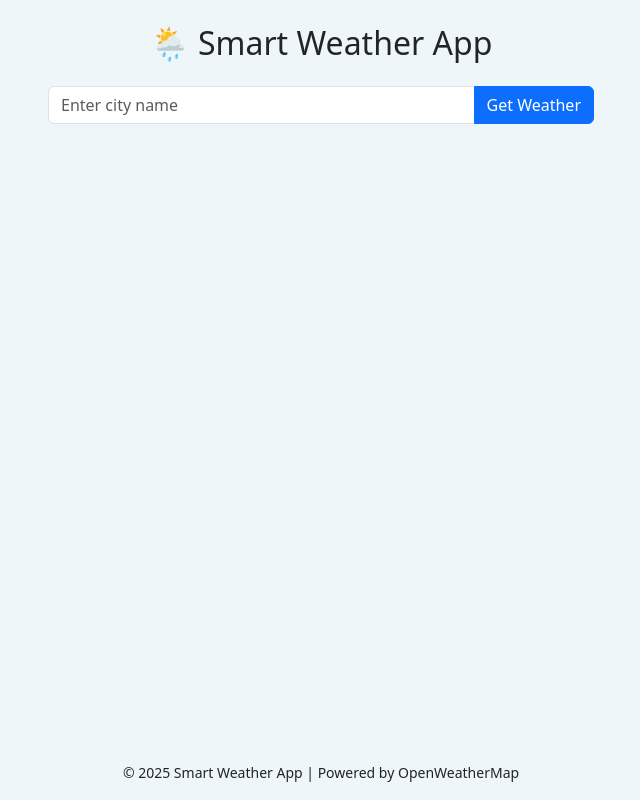
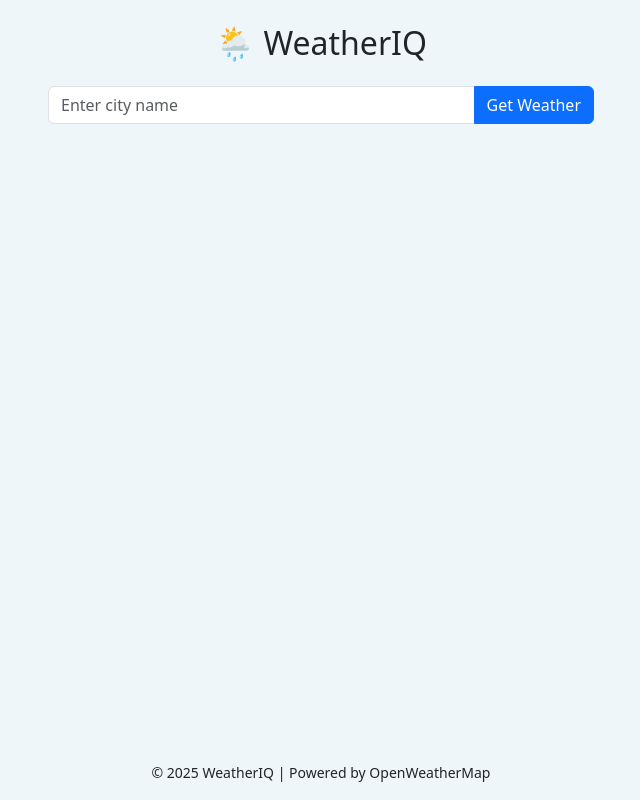
Before and after one commit to devPlanet87/WeatherIQ, a plain HTML site: page index.html in a window 1280 px wide. Shown: the whole page, without its empty margins (319-959 px from the left). Drawn offline with nearby package versions, Linux system fonts and the light colour scheme.

Commit message:
Update index.html

```diff
--- a/index.html
+++ b/index.html
@@ -2,7 +2,7 @@
 <html lang="en">
 <head>
   <meta charset="UTF-8">
-  <title>Weather App</title>
+  <title>WeatherIQ</title>
   <link href="https://cdn.jsdelivr.net/npm/bootstrap@5.3.3/dist/css/bootstrap.min.css" rel="stylesheet">
   <style>
     body { background: #eef6f9; display: flex; flex-direction: column; min-height: 100vh; }
@@ -15,7 +15,7 @@
 </head>
 <body>
 <div class="container py-4">
-  <h2 class="text-center mb-4">🌦 Smart Weather App</h2>
+  <h2 class="text-center mb-4">🌦 WeatherIQ</h2>
 
   <!-- Responsive input box -->
   <div class="row justify-content-center mb-3">
@@ -35,11 +35,11 @@
 
 <!-- Transparent Footer -->
 <footer class="text-center py-3">
-  <small>© 2025 Smart Weather App | Powered by OpenWeatherMap</small>
+  <small>© 2025 WeatherIQ | Powered by OpenWeatherMap</small>
 </footer>
 
 <script>
-const apiKey = "YOUR_API_KEY"; // 🔑 Replace with your OpenWeatherMap API key
+const apiKey = "1af3b1a4f3e14c38dd385f5c9b09d4c0"; // 🔑 Replace with your OpenWeatherMap API key
 
 // Fetch city suggestions
 async function fetchCitySuggestions(query) {
```
